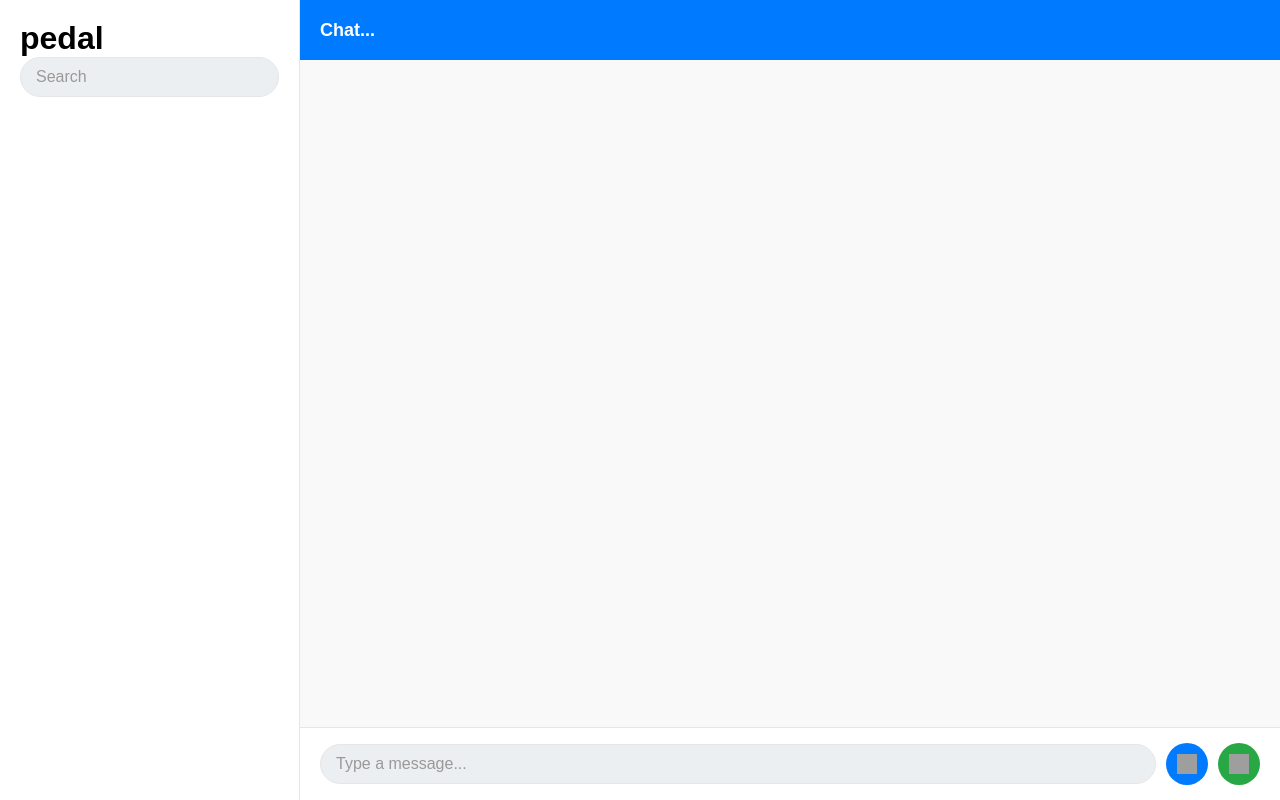
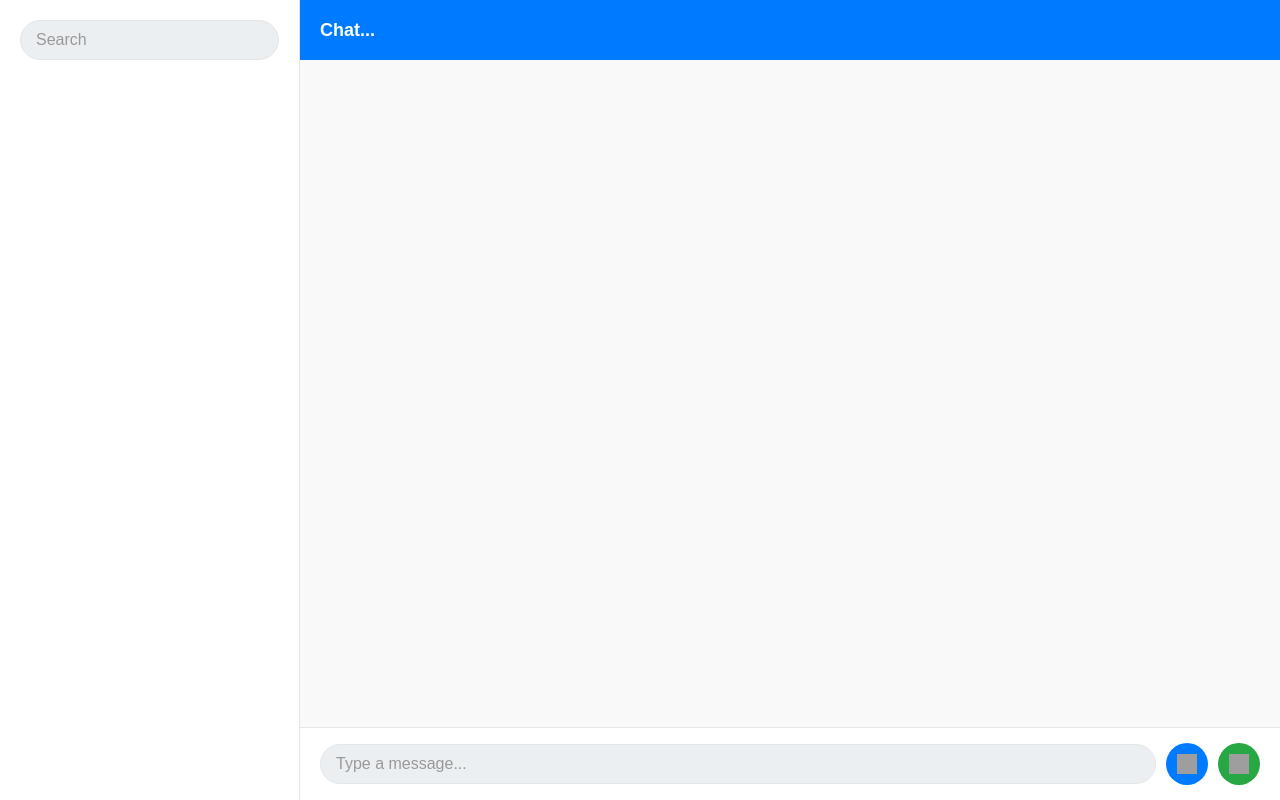
Before and after one commit to danailov1/ZyloChat, a plain HTML site: page chat.html in a window 1280 px wide. Drawn offline with Linux system fonts and the light colour scheme; no server answers; grey boxes are pictures that could not be loaded.

Commit message:
Updated files

```diff
--- a/chat.html
+++ b/chat.html
@@ -10,8 +10,6 @@
 <body>
     <div class="chat-container">
         <div class="chat-sidebar">
-
-            <h1> pedal</h1>
             <input type="text" id="search-bar" placeholder="Search">
             <div id="search-results" class="search-results-dropdown"></div>
             <ul id="recent-chats-list">
```
